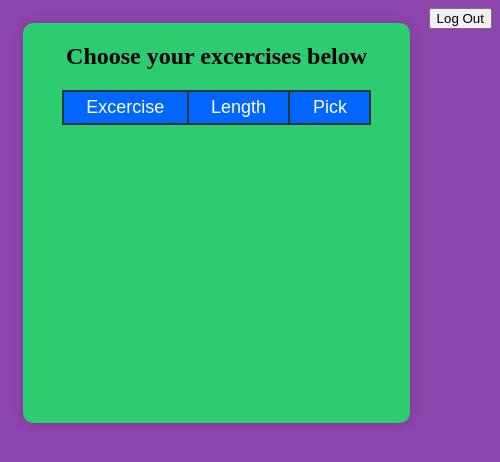
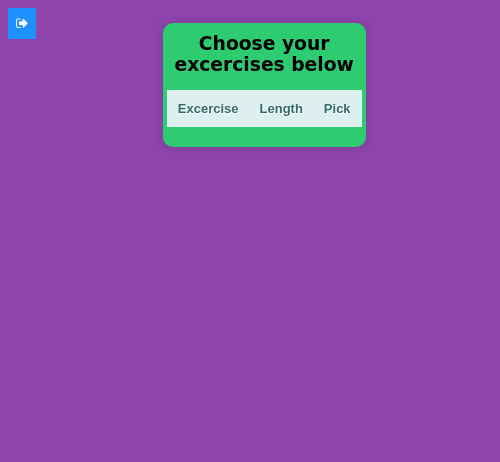
Before and after one commit to hungdvu1710/Final_Project, an Electron app: page excercise_selector/index.html in a window 500 px wide. Drawn offline with Linux system fonts and the light colour scheme; no server answers.

Commit message:
CSS fixes

```diff
--- a/excercise_selector/index.html
+++ b/excercise_selector/index.html
@@ -5,14 +5,19 @@
   <meta name="viewport" content="width=device-width, initial-scale=1.0">
   <title>Excercise Selector</title>
   <link rel="stylesheet" href="style.css">
+  <link rel="stylesheet" href="https://cdnjs.cloudflare.com/ajax/libs/font-awesome/4.7.0/css/font-awesome.min.css">
 </head>
 <body>
   <div class="logOutWrapper">
-    <button id="logOut">Log Out</button>
+    <button class="logOut" id="logOut">
+      <i class="fa fa-sign-out"></i>
+    </button>
+
   </div>
+
   <div class = "pageContainer">
     <div class= "selectorWrapper">
-      <h2>Choose your excercises below</h2>
+      <h3>Choose your excercises below</h3>
 
       <table class="all-excercises">
         <tr>
--- a/excercise_selector/style.css
+++ b/excercise_selector/style.css
@@ -1,20 +1,36 @@
 html,body{
   background: #8e44ad;
 }
+
 .logOutWrapper{
-  float: right;
+  float: left;
+}
+
+.logOut {
+  background-color: DodgerBlue;
+  border: none;
+  color: white;
+  padding: 8px 8px;
+  cursor: pointer;
+}
+
+.logOut:hover {
+  background-color: RoyalBlue;
 }
 .pageContainer{
-  width: 80%;
+  width: 60%;
   display: flex;
   flex-wrap: wrap;
   justify-content: center;
   align-items: center;
   padding: 15px;
+  margin-left: auto;
+  margin-right: auto;
 }
+
 .selectorWrapper{
-  width: 390px;
-  min-height: 50vh;
+  width: -webkit-fill-available;
+  max-width: 70%;
   border-radius: 10px;
   overflow: hidden;
   text-align: center;
@@ -22,34 +38,47 @@
   background: #2ecc71;
 }
 table {
-  max-width: 80%;
-  border-radius: 5px;
-  font-size: 12px;
-  font-weight: normal;
-  border: none;
+  border: solid 1px #DDEEEE;
   border-collapse: collapse;
-  white-space: nowrap;
-  background-color: white;
+  border-spacing: 0;
+  font: normal 13px Arial, sans-serif;
+  margin-right: auto;
   margin-left: auto;
-  margin-right: auto;
+  margin-bottom: 20px;
 }
 th {
-  width: 15%;
-  border: solid rgb(40, 54, 53);
-  border-width: 2px;
-  font-family: 'Montserrat', sans-serif;
-  background-color: #0066ff;
-  color: white;
-  padding: 5px;
-  font-weight: 300;
-  font-size: 18px;
+  background-color: #DDEFEF;
+  border: solid 1px #DDEEEE;
+  color: #336B6B;
+  padding: 10px;
+  text-align: left;
+  text-shadow: 1px 1px 1px #fff;
 }
 td {
-  width: 15%;
-  border: solid rgb(40, 54, 53);
-  border-width: 2px;
-  font-family: 'Montserrat', sans-serif;
-  padding: 5px;
-  font-weight: 300;
-  font-size: 18px;
+  border: solid 1px #DDEEEE;
+  color: #333;
+  padding: 10px;
+  text-shadow: 1px 1px 1px #fff;
 }
+h3{
+  font-family: 'MuseoModerno', cursive;
+  margin-top:10px;
+  margin-bottom: 15px;
+}
+.excerciseChoice{
+  color: #494949 !important;
+  text-transform: uppercase;
+  text-decoration: none;
+  background: #81ecec;
+  padding: 3px;
+  border: 4px solid #494949 !important;
+  display: inline-block;
+  transition: all 0.4s ease 0s;
+}
+
+.excerciseChoice:hover{
+  color: #ffffff !important;
+  background: #f6b93b;
+  border-color: #f6b93b !important;
+  transition: all 0.4s ease 0s;
+}
```
